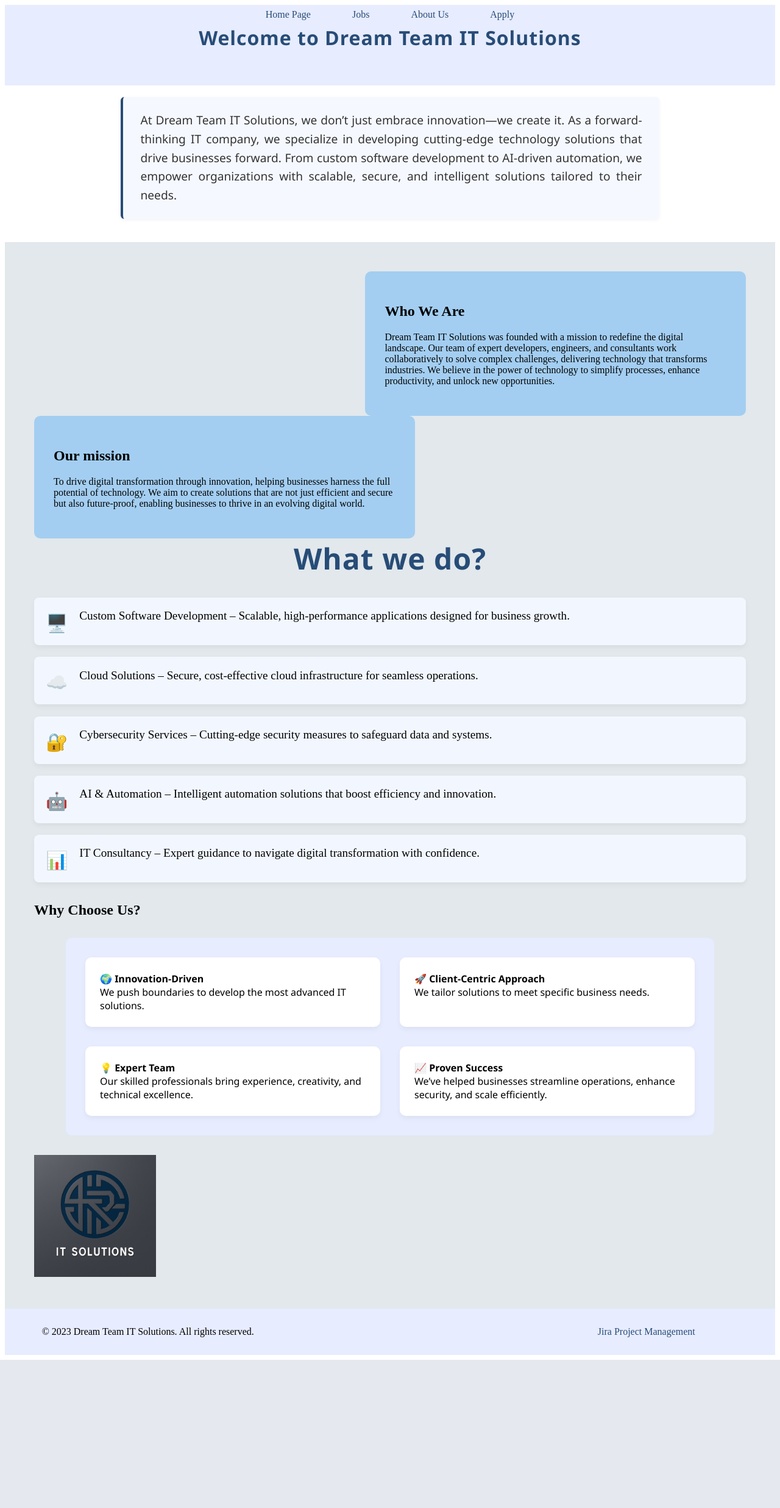
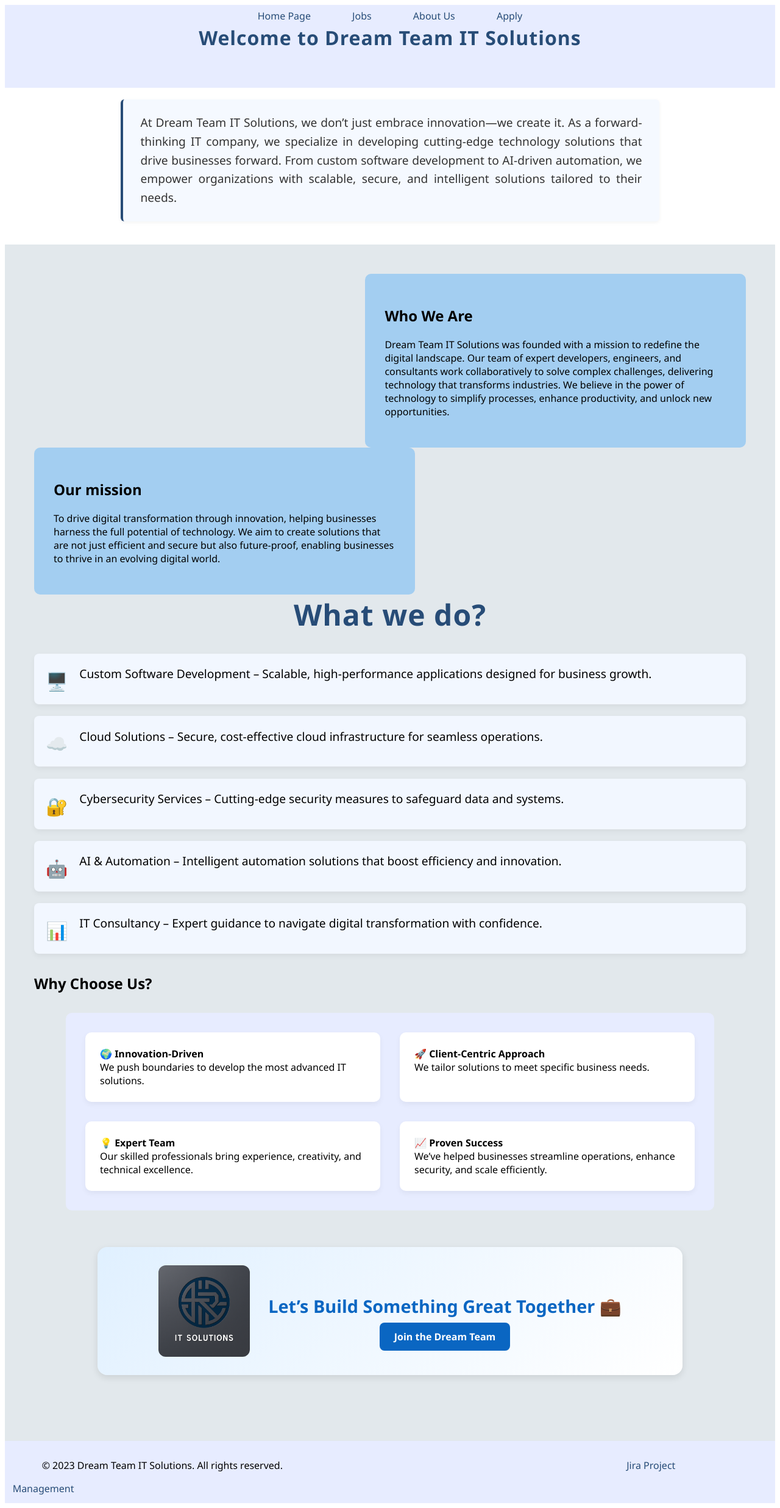
Before and after one commit to Remy-Amor/dream_team_COS10026_project, a PHP site: page / in a window 1280 px wide. Shown: the whole page at 61% size. Before the commit the page ends 2230 px from the top, so only its background shows below. Run offline with PHP 8.4, Linux system fonts and the light colour scheme.

Commit message:
First Complete commit with push.

```diff
--- a/project1/index.html
+++ b/project1/index.html
@@ -11,6 +11,7 @@
 
 </head>
 <body>
+     <!-- Header section with company name and navigation - Aman -->
      <header>
           <div class="grid_header">
                <div class="header_heading">
@@ -28,7 +29,7 @@
      </header>
 
      <main>
-
+          <!-- Introduction paragraph -->
           <p>At Dream Team IT Solutions, we don’t just embrace innovation—we create it. As a forward-thinking IT company, we specialize in developing cutting-edge technology solutions that drive businesses forward. From custom software development to AI-driven automation, we empower organizations with scalable, secure, and intelligent solutions tailored to their needs.</p>
 
           <!-- Use of Chatgpt - How can I use div to float these two sections-->
@@ -45,6 +46,7 @@
                <br>
                <h1 id="heading_toclear">What we do? </h1>
 
+               <!-- List of services offered -->
                <ul class="services-list">
                     <li><span>🖥️</span> Custom Software Development – Scalable, high-performance applications designed for business growth.</li>
                     <li><span>☁️</span> Cloud Solutions – Secure, cost-effective cloud infrastructure for seamless operations.</li>
@@ -55,6 +57,7 @@
 
                <h2>Why Choose Us? </h2>
 
+               <!-- Use of ChatGPT - Helped design and style this 4x4 visual value grid -->
                <div class="value-grid">
 
                     <div>🌍 <strong>Innovation-Driven</strong><br>We push boundaries to develop the most advanced IT solutions.</div>
@@ -63,11 +66,22 @@
                     <div>📈 <strong>Proven Success</strong><br>We’ve helped businesses streamline operations, enhance security, and scale efficiently.</div>
                </div>
 
+               <!-- Company logo -->
+                <!-- Use of ChatGPT - give me Ideas on how to position this image so that it is more visually appealling, how can I position image and the apply now button on the same type of box with pleasing visual -->
+               <div class="logo-cta-wrapper">
+                    <img src="styles/images/logo.png" alt="Company Logo" class="logo-img">
 
-               <img src="styles/images/logo.png" alt="Company Logo" style="width: 200px; height: auto;"/>
+                    <div class="cta-content">
+                         <h2 class="cta-heading">Let’s Build Something Great Together 💼</h2>
+                         <a href="apply.html" class="cta-button">Join the Dream Team</a>
+                    </div>
+               </div>
+
+
           </div>
      </main>
 
+     <!-- Footer with copyright and external link - Aman -->
      <footer>
           <p class="footer_id">&copy; 2023 Dream Team IT Solutions. All rights reserved.</p>
           <a href="https://remyoliverjack.atlassian.net/jira/software/projects/CWTDTGP1/boards/34">Jira Project Management</a>
--- a/project1/styles/styles.css
+++ b/project1/styles/styles.css
@@ -6,7 +6,12 @@ last modified: 28/3/2025
 description: refers to index.html, jobs.html, apply.html, about.html
 */
 
+*{
+    font-family: 'Segoe UI', Tahoma, Geneva, Verdana, sans-serif;
+}
+
 /* Styles for header - Remy */
+
 
 header {
     background-color: #E7ECFF;
@@ -43,7 +48,7 @@ header a:hover {
     padding-bottom: 1.1em;
 }
 
-/* Styling mission and who we are sections */
+/* Styling mission and who we are sections - Aman*/
 
 #about-sections {
     position: relative;
@@ -53,7 +58,7 @@ header a:hover {
 }
 
 
-/* Float sections */
+/* Float sections - Aman*/
 #mission {
     background-color: #A3CEF1;
     padding: 2em;
@@ -72,7 +77,7 @@ header a:hover {
     border-radius: 10px;
 }
 
-/* First Paragraph */
+/* First Paragraph Styling - Aman*/
 
 /* Use of Chatgpt - how can I target only the first paragraph in main parent */
 main > p:first-of-type {
@@ -95,7 +100,7 @@ main > p:first-of-type:hover {
     transform: scale(1.01);
 }
 
-/* Servises List Styling */
+/* Servises List Styling - Aman*/
 #heading_toclear{
     clear: both;
 }
@@ -143,9 +148,10 @@ h1{
     font-weight: bold;
 }
 
+/* Styles for the value grid (Why Choose us sections) - Amanuial */
 .value-grid {
     display: grid;
-    grid-template-columns: repeat(2, 1fr); /* Change to 4 for 4x1 or 4x2 etc. */
+    grid-template-columns: repeat(2, 1fr); /* Two columns */
     gap: 2em;
     padding: 2em;
     background-color: #E7ECFF;
@@ -168,6 +174,54 @@ h1{
     transform: translateY(-5px);
     box-shadow: 0 6px 15px rgba(0, 0, 0, 0.1);
 }
+
+/* Styling for image and last section */
+
+.logo-cta-wrapper {
+    display: flex;
+    align-items: center;
+    justify-content: center;
+    gap: 30px;
+    margin: 60px auto;
+    padding: 30px;
+    max-width: 900px;
+    border-radius: 16px;
+    background: linear-gradient(135deg, #e0f0ff, #ffffff);
+    box-shadow: 0 4px 12px rgba(0, 0, 0, 0.1);
+    flex-wrap: wrap;
+}
+
+.logo-img {
+    width: 150px;
+    height: auto;
+    border-radius: 12px;
+}
+
+.cta-content {
+    text-align: center;
+}
+
+.cta-heading {
+    font-size: 1.8em;
+    font-weight: 700;
+    color: #0a66c2;
+    margin-bottom: 20px;
+}
+
+.cta-button {
+    padding: 12px 24px;
+    background-color: #0a66c2;
+    color: #fff;
+    text-decoration: none;
+    border-radius: 8px;
+    font-weight: bold;
+    transition: background-color 0.3s ease;
+}
+
+.cta-button:hover {
+    background-color: #084a9a;
+}
+
 
 
 /* Styles for footer - Remy*/
```
